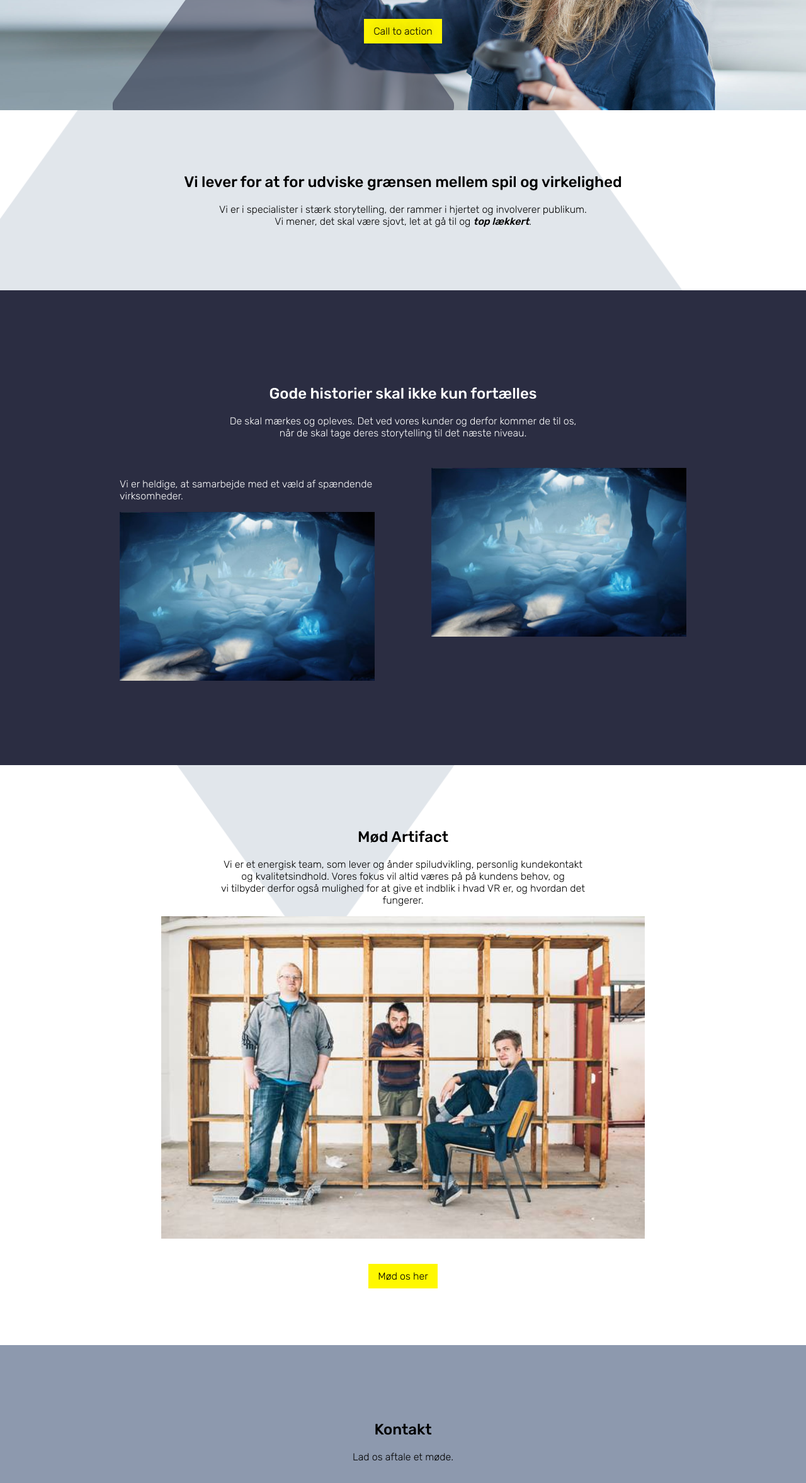
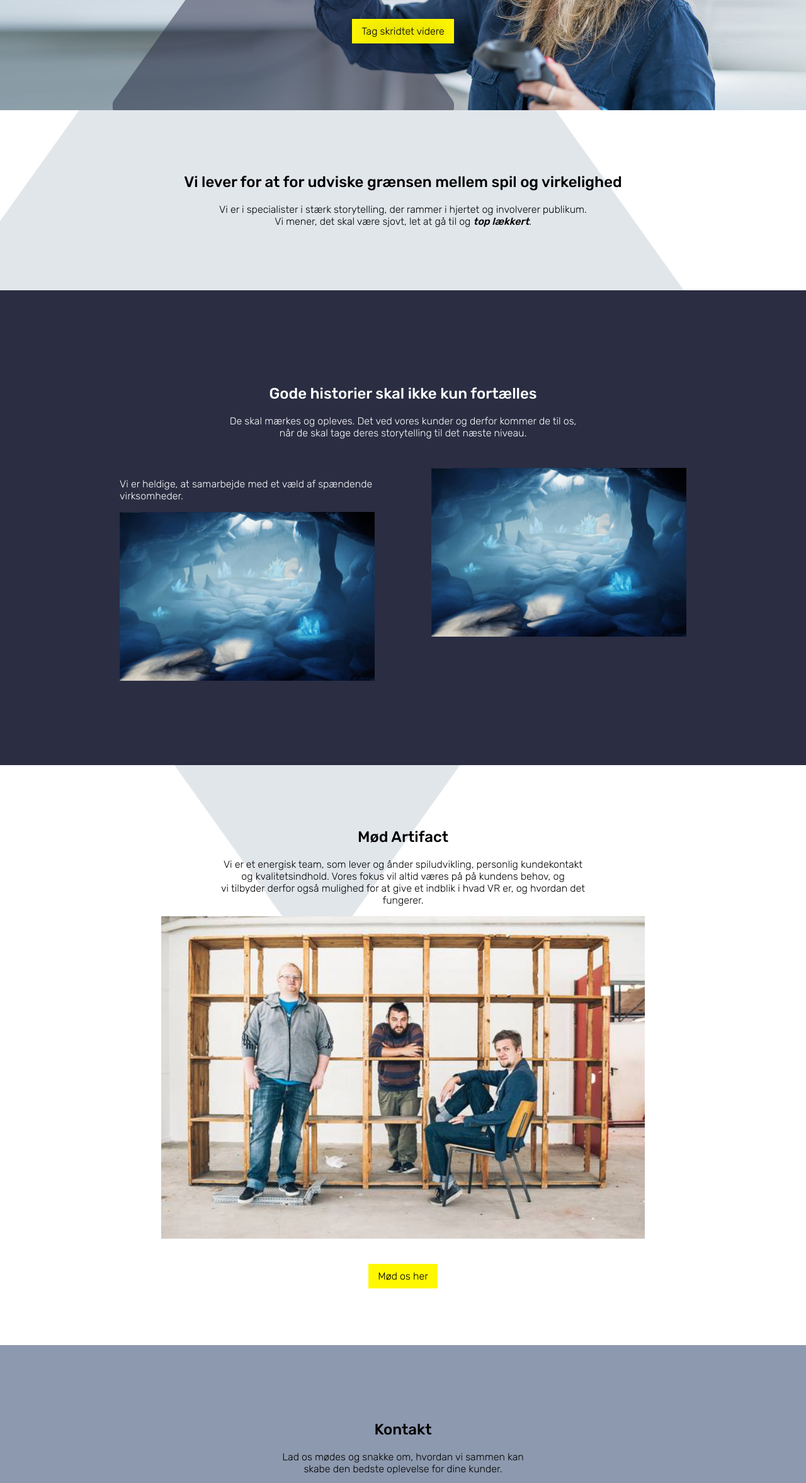
Before and after one commit to ninabergchristensen/S2P1_Group2, a plain HTML site: page index.html in a window 1280 px wide. Shown: the part 385-2740 px from the top of the page at 63% size. Drawn offline with Linux system fonts and the light colour scheme.

Commit message:
Små ændringer

```diff
--- a/index.html
+++ b/index.html
@@ -26,7 +26,7 @@
 		</header>
 		<div>
 			<h1>Fra fortælling <br />til <strong>fænomen</strong></h1>
-			<a href="#omartifact" class="calltoaction">Call to action</a>
+			<a href="#cases" class="calltoaction">Tag skridtet videre</a>
 		</div>
 
 	</section>
@@ -37,7 +37,7 @@
 	</section>
 
 	<section class="fullwidth gunmetal">
-		<div class="fullwidth-box">
+		<div class="fullwidth-box" id="cases">
 			<h2>Gode historier skal ikke kun fortælles</h2>
 			<p>De skal mærkes og opleves. Det ved vores kunder og derfor kommer de til os, <br />når de skal tage deres storytelling til det næste niveau.</p>
 			<div class="flex-container">
@@ -61,7 +61,7 @@
 
 	<section class="fullwidth bluegrey">
 		<h2>Kontakt</h2>
-		<p>Lad os aftale et møde.</p>
+		<p>Lad os mødes og snakke om, hvordan vi sammen kan <br />skabe den bedste oplevelse for dine kunder.</p>
 		<div id="kontakt" class="fullwidth-box">
 			<div style="margin: 0 auto; width: 60%;">
 					<form action="/action_page.php">
```
Also changed, not shown: 1 other file.
